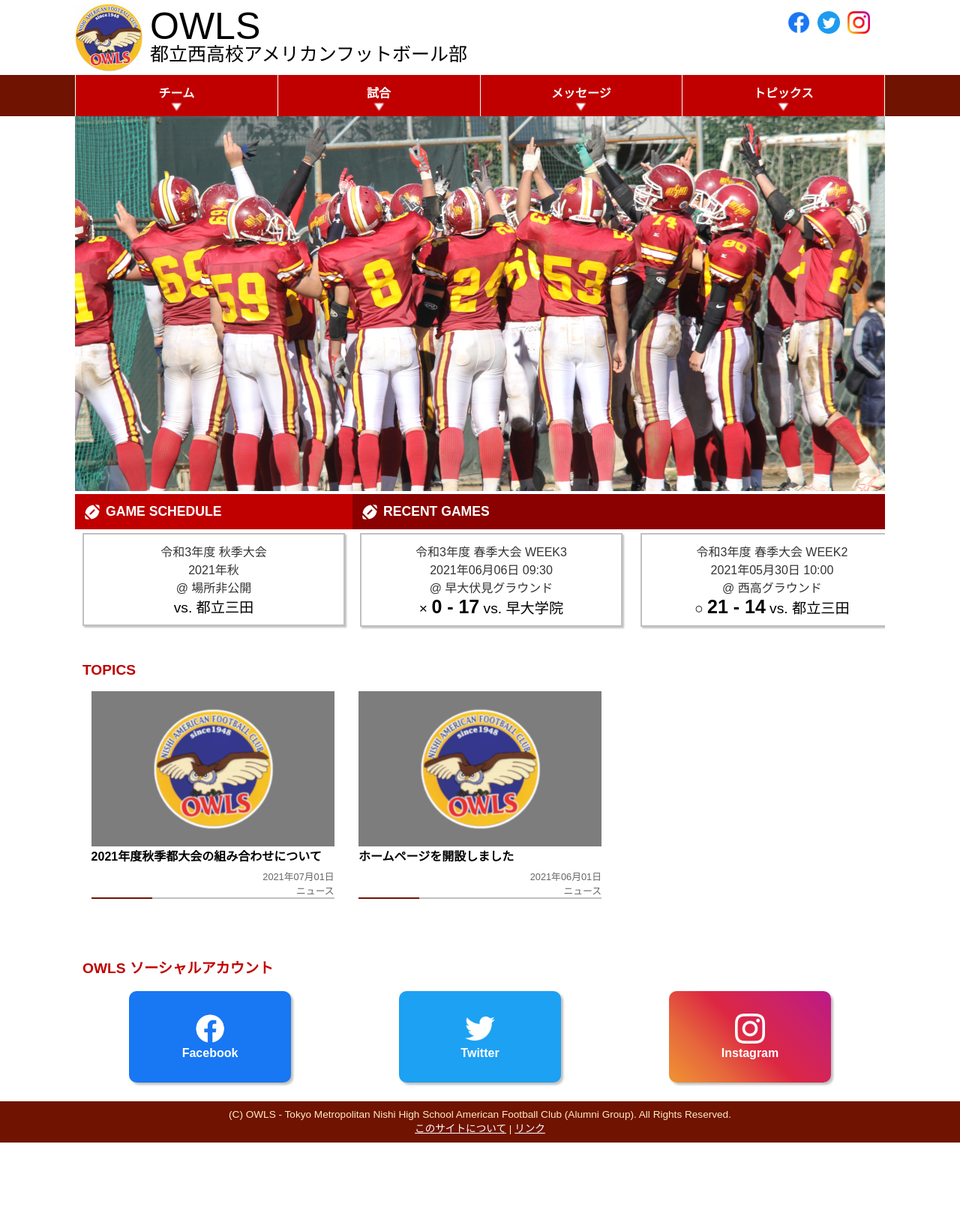
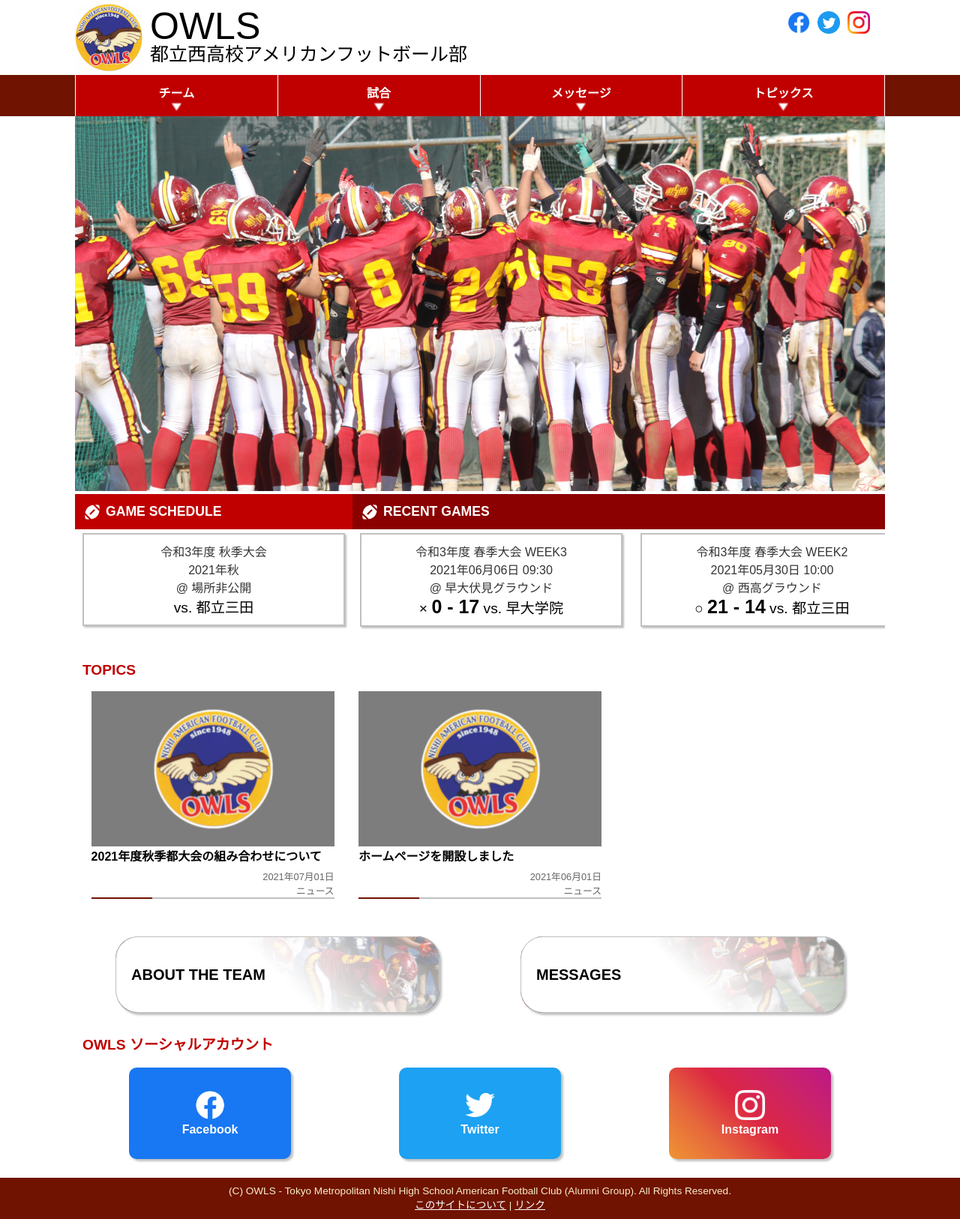
Before and after one commit to numa72/nishi-owls, a Jekyll site: the page built from index.html, in a window 1280 px wide. Shown: the whole page at 75% size. Built offline with Jekyll 4.4.1, drawn with Linux system fonts in a browser that asks for light colours; some web fonts are replaced; before the commit the page ends 1524 px from its top, so only the background shows below that.

Commit message:
swap header bg images, add links in top page to about and messages

```diff
--- a/_sass/main.scss
+++ b/_sass/main.scss
@@ -422,3 +422,67 @@ h2.toppage-heading {
     z-index: -1;
   }
 }
+
+#main .top-content-links {
+  display: flex;
+  flex-wrap: nowrap;
+  justify-content: space-around;
+
+  li {
+    margin: 0;
+    width: 40%;
+    list-style: none;
+    background: url("/assets/images/bg1.jpg") no-repeat center right / cover;
+    box-shadow: 3px 3px 3px silver;
+    border-radius: 30px;
+    box-sizing: border-box;
+
+    a {
+      display: block;
+      font-size: 125%;
+      font-weight: bold;
+      line-height: 5em;
+      text-decoration: none;
+      color: black;
+      border-radius: 30px;
+      border: silver 1px solid;
+      box-sizing: border-box;
+
+      padding-left: 20px;
+
+      background: rgb(0, 0, 0);
+      background: linear-gradient(
+        45deg,
+        rgba(255, 255, 255, 1) 0%,
+        rgba(255, 255, 255, 1) 50%,
+        rgba(255, 255, 255, 0.7) 80%,
+        rgba(255, 255, 255, 0.5) 100%
+      );
+
+      &:hover {
+        background: linear-gradient(
+          45deg,
+          rgba(255, 255, 255, 1) 0%,
+          rgba(255, 255, 255, 1) 50%,
+          rgba(255, 255, 255, 0.3) 70%,
+          rgba(255, 255, 255, 0.1) 100%
+        );
+      }
+    }
+  }
+
+  @include mq(tablet) {
+    flex-wrap: wrap;
+
+    li {
+      width: 80%;
+      margin: 20px auto;
+    }
+  }
+
+  @include mq(mobile) {
+    li {
+      width: 90%;
+    }
+  }
+}
--- a/index.html
+++ b/index.html
@@ -14,7 +14,6 @@
     </div>
 </div>
 
-<!-- TODO add "more" link -->
 <div class="top-games">
     {% if site.data.next-games %}
     <div class="top-games-unit">
@@ -74,13 +73,25 @@
     </div>
 </div>
 
-
 <h2 class="toppage-heading">TOPICS</h2>
 {% assign posts_to_show = "" | split: "" %}
 {% for post in site.posts limit: 6 %}
 {% assign posts_to_show = posts_to_show | push: post %}
 {% endfor %}
 {% include topics_list.html posts=posts_to_show %}
+
+<ul class='top-content-links'>
+    <li style='background-image: url("/assets/images/bg1.jpg")'>
+        <a href="/team/">
+            ABOUT THE TEAM
+        </a>
+    </li>
+    <li style='background-image: url("/assets/images/bg2.jpg")'>
+        <a href="/message/">
+            MESSAGES
+        </a>
+    </li>
+</ul>
 
 <h2 class="toppage-heading">OWLS ソーシャルアカウント</h2>
 <ul class="top-sns-box">
```
Also changed, not shown: assets/images/bg1.jpg, assets/images/bg2.jpg, assets/images/bg3.jpg, assets/images/bg4.jpg.
